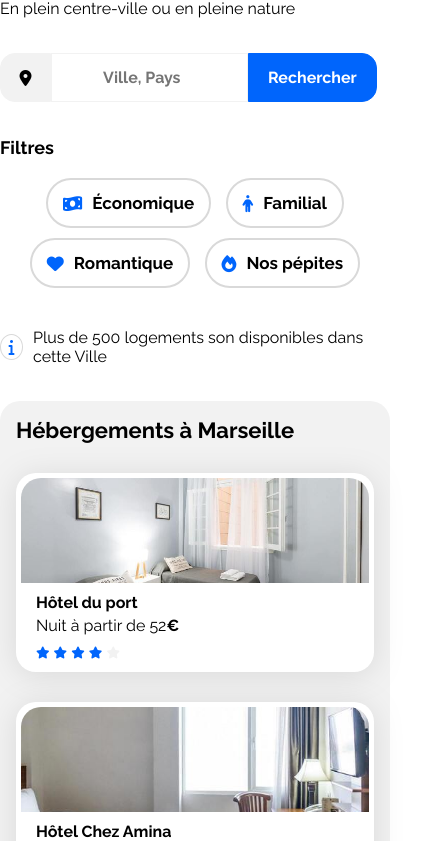
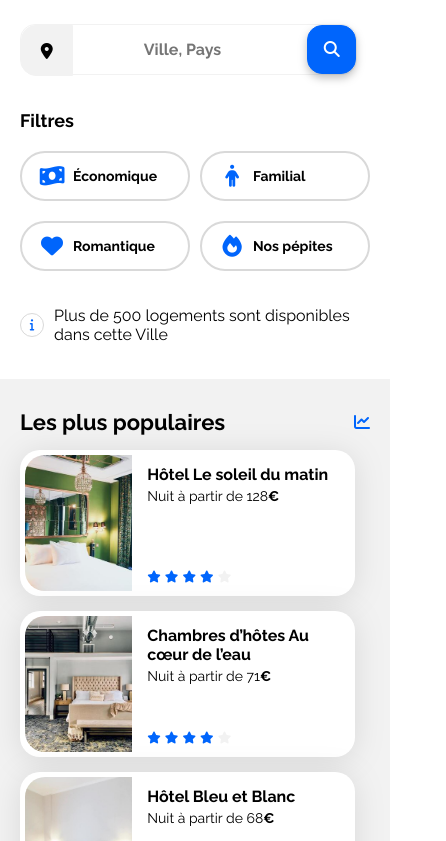
Before and after one commit to Nnattto/BookiOC, a plain HTML site: page index.html in a window 390 px wide. Shown: the part 234-1075 px from the top of the page, 446 px wide, since content can reach past the window. Drawn offline with Linux system fonts and the light colour scheme.

Commit message:
Fini en solitaire, attente de corrections

```diff
--- a/css/style.css
+++ b/css/style.css
@@ -79,7 +79,7 @@ main {
 .finder {
     width: 100%;
     max-width: 23.5625rem;
-    height: 3.0625;
+    height: 3.0625rem;
     display: flex;
 }
 
@@ -100,6 +100,10 @@ input#city-search {
     width: 8.25rem;
     font-size: 1rem;
     font-weight: 700;
+}
+
+.searchicon {
+    display: none;
 }
 
 i.fa-solid.fa-location-dot {
@@ -155,19 +159,26 @@ button.filter:hover {
 
 .info {
     display: flex;
-    flex-direction: row;
     align-items: center;
     gap: 10px;
+    width: 100%;
 }
 
 .circle {
+    box-sizing: border-box;
     border: 1px solid #d9d9d9;
     border-radius: 50%;
     width: 1.5rem;
     height: 1.5rem;
+    flex: 0 0 1.5rem;
+    display: flex;
     align-items: center;
-    display: inline-flex;
     justify-content: center;
+}
+
+.circle .fa-info {
+    font-size: 0.75rem;
+    line-height: 1;
 }
 
 :root {
@@ -242,7 +253,7 @@ a {
     justify-content: space-between;
     width: 100%;
     max-width: 1440px;
-    align-items: flex-start;
+    align-items: stretch;
 }
 
 .hebergements-and-populaires section {
@@ -256,7 +267,6 @@ a {
 .hebergements {
     width: 65%;
     max-width: 54.4375rem;
-    height: 38.9375rem;
     gap: 1.875rem;
     display: grid;
 }
@@ -478,10 +488,14 @@ footer {
 @media (max-width: 767.98px) {
     body {
         margin: 0;
+        padding: 0;
     }
 
     .main-container {
+        display: flex;
+        flex-direction: column;
         padding: 0;
+        gap: 1.875rem;
     }
 
     nav {
@@ -493,11 +507,205 @@ footer {
     }
 
     #menu {
-        justify-content: ;
+        justify-content: center;
+        gap: 0;
+        width: 100%;
+        padding: 0;
+        margin: 0;
+    }
+
+    .navbar {
+        width: 100%;
     }
 
     #menu li {
+        justify-content: center;
+        padding: 0 0 0.9375rem;
+        border-top: none;
+        border-bottom: 2px solid rgba(242, 242, 242, 1);
+        width: 100%;
+    }
+
+    #menu li:hover {
+        border-bottom-color: #0065FC;
+    }
+
+    main {
+        gap: 2.1875rem;
+    }
+
+    .options {
+        margin: 0 1.25rem;
+    }
+
+    .intro h1 {
+        font-size: 1.375rem;
+    }
+
+    button.searchtxt {
+        display: none;
+    }
+
+    .searchicon {
+        display: flex;
+    }
+
+    i.fa-solid.fa-location-dot {
+        width: 3.125rem;
+        height: 3.0625rem;
+    }
+
+    i.fa-solid.fa-magnifying-glass {
+        color: white;
+        width: 1.0625rem;
+        height: 1.0625rem;
+    }
+
+    .finder {
+        border: 1px solid rgba(242, 242, 242, 1);
+        height: 3.0625rem;
+        width: 100%;
+        max-width: 20.9375rem;
+        border-radius: 15px;
+    }
+
+    .finder .searchicon {
+        display: flex;
+        align-items: center;
+        justify-content: center;
         padding: 0;
+        width: 3.0625rem;
+        height: 3.0625rem;
+        border: 1px solid rgba(0, 101, 252, 1);
+        border-radius: 15px;
+        filter: drop-shadow(0px 4px 4px rgba(0, 0, 0, 0.25));
+
+    }
+
+    input#city-search {
+        border: none;
+        width: 14.75rem;
+    }
+
+    .filters span {
+        width: 100%;
+        gap: 1.25rem;
+    }
+
+    .filterbtn {
+        display: grid;
+        grid-template-columns: repeat(2, minmax(0, 1fr));
+        gap: 1.25rem 0.625rem;
+        width: 100%;
+    }
+
+    button.filter {
+        justify-content: flex-start;
+        gap: 0.625rem;
+        padding: 0.25rem 1.1875rem;
+        margin: 0;
+        width: 100%;
+        height: 3.125rem;
+        border-width: 2px;
+        border-radius: 25px;
+        font-size: 0.875rem;
+        font-weight: 700;
+    }
+
+    button.filter i {
+        display: inline-flex;
+        align-items: center;
+        justify-content: center;
+        width: 1.375rem;
+        height: 1.375rem;
+        font-size: 1.375rem;
+    }
+
+    .circle {
+        border-radius: 999px;
+        width: 1.5rem;
+        height: 1.5rem;
+    }
+
+    .hebergements {
+        margin: 1.25rem 0;
+        padding: 0 1.25rem !important;
+        gap: 0.9375rem;
+        width: 100%;
+        max-width: 100%;
+        box-sizing: border-box;
+    }
+
+    .hebergements-and-populaires {
+        display: flex;
+        flex-direction: column-reverse;
+    }
+
+    .hebergements-and-populaires .hebergements {
+        background-color: #fff;
+    }
+
+    .hebergements-and-populaires .populaires {
+        background-color: #f2f2f2;
+    }
+
+    .hebergements-and-populaires section {
+        border-radius: 0;
+        padding: 0;
+    }
+
+    .populaires {
+        gap: 0.9375rem;
+        margin-top: 0;
+    }
+
+    .populaires-title {
+        margin: 1.875rem 1.25rem 0;
+    }
+
+    .populaires-cards {
+        margin: 0.9375rem 1.25rem 1.875rem 1.25rem;
+        display: flex;
+        flex-direction: column;
+        width: 100%;
         gap: 0.9375rem;
     }
+
+    .populaires-cards .card {
+        margin-top: 0;
+        width: 20.3125rem;
+    }
+
+    .populaires-cards .card-title {
+        font-size: 1rem;
+    }
+
+    .populaires-cards .card-subtitle {
+        font-size: 0.875rem;
+    }
+
+    .hebergements .card-title {
+        margin-bottom: 0.5rem;
+    }
+
+    .Activity {
+        margin-bottom: 0;
+    }
+
+    .activity-card-grp {
+        display: grid;
+        grid-template-columns: 1fr;
+        gap: 0.9375rem;
+    }
+
+    footer {
+        width: 100%;
+        height: 28.8125rem;
+        flex-direction: column;
+    }
+
+    .footer {
+        width: 100%;
+        margin-bottom: 1.875rem;
+    }
 }
--- a/index.html
+++ b/index.html
@@ -37,7 +37,8 @@
                 <div class="finder">
                     <i class="fa-solid fa-location-dot"></i>
                     <input type="search" id="city-search" name="city-search" placeholder="Ville, Pays">
-                    <button>Rechercher</button>
+                    <button class="searchtxt">Rechercher</button>
+                    <button class="searchicon"><i class="fa-solid fa-magnifying-glass"></i></button>
                 </div>
                 <div class="filters">
                     <span>
@@ -54,7 +55,7 @@
                     <span class="circle">
                         <i class="fa-solid fa-info"></i>
                     </span>
-                    <p>Plus de 500 logements son disponibles dans cette Ville</p>
+                    <p>Plus de 500 logements sont disponibles dans cette Ville</p>
                 </div>
             </div>
             <div class="hebergements-and-populaires">
```
